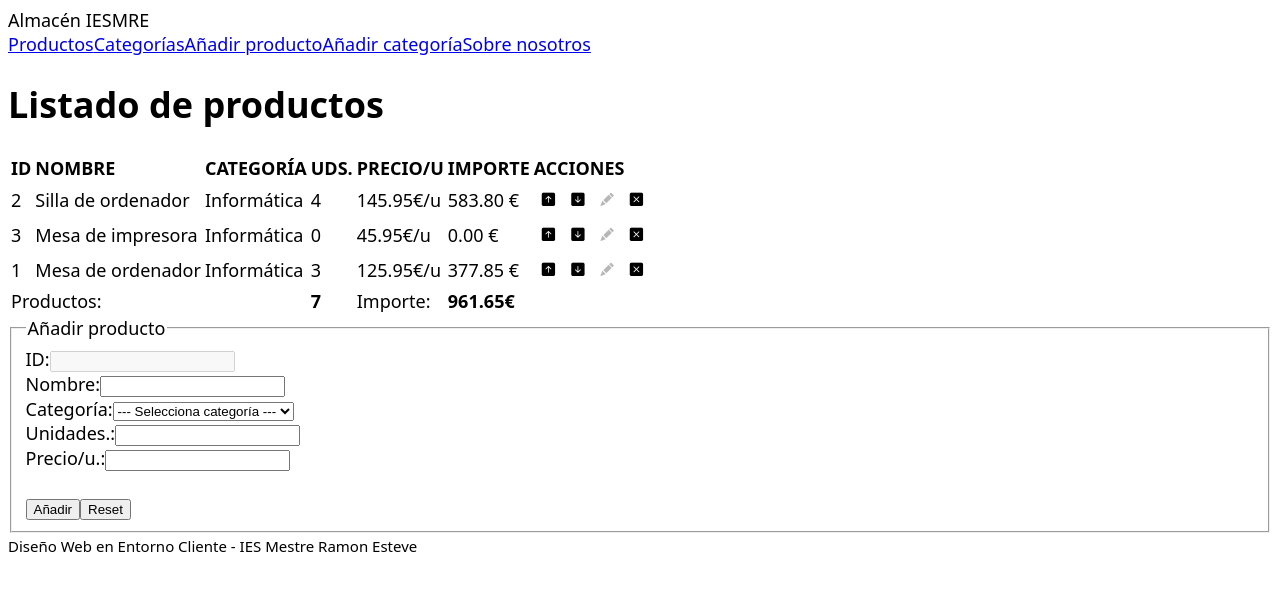
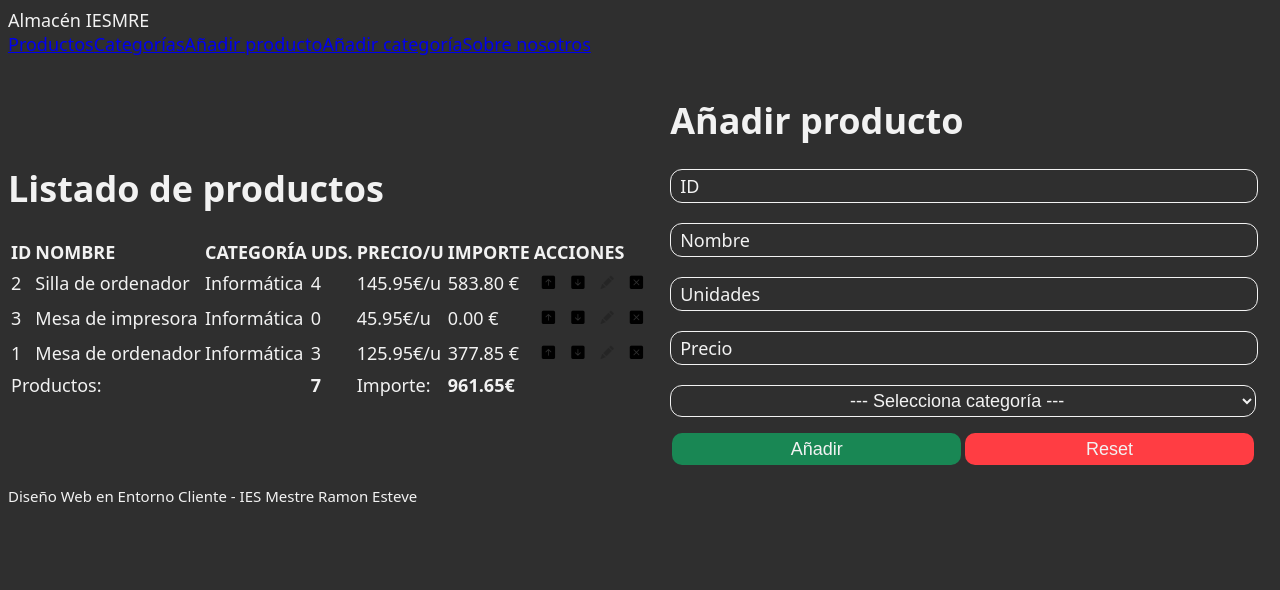
Before and after one commit to notDRKY/vue-final-project-dwc, a Vue app: page / in a window 1280 px wide. Shown: the top 590 px of the page. Built offline with nearby package versions, Linux system fonts and the light colour scheme.

Commit message:
form styles changed

```diff
--- a/src/App.vue
+++ b/src/App.vue
@@ -21,17 +21,132 @@ export default {
 </script>
 
 <template>
-  <div class="container">
-    <AppMenu></AppMenu>
+  <AppMenu></AppMenu>
+  <div id="container">
     <ProductsTable></ProductsTable>
     <ProductForm></ProductForm>
-    <footer><small>Diseño Web en Entorno Cliente - IES Mestre Ramon Esteve</small></footer>
   </div>
+  <footer><small>Diseño Web en Entorno Cliente - IES Mestre Ramon Esteve</small></footer>
 </template>
 
 <style>
-  body {
-    font-family: ui-sans-serif, system-ui, -apple-system, BlinkMacSystemFont, "Segoe UI", Roboto, "Helvetica Neue", Arial, "Noto Sans", sans-serif, "Apple Color Emoji", "Segoe UI Emoji", "Segoe UI Symbol", "Noto Color Emoji";
-    font-size: 18px;
-  }
+body {
+  color: #f2f2f2;
+  background-color: #2f2f2f;
+  font-family: ui-sans-serif, system-ui, -apple-system, BlinkMacSystemFont, "Segoe UI", Roboto, "Helvetica Neue", Arial, "Noto Sans", sans-serif, "Apple Color Emoji", "Segoe UI Emoji", "Segoe UI Symbol", "Noto Color Emoji";
+  font-size: 18px;
+}
+
+#container {
+  width: 100%;
+  height: 100%;
+  display: flex;
+  flex-wrap: wrap;
+  align-items: center;
+}
+
+table {
+  flex: 1;
+  width:100%;
+}
+
+form {
+  flex: 1;
+  width: 100%;
+  box-sizing: border-box;
+  align-items: center;
+}
+
+form .form_cont {
+  padding:1rem;
+}
+
+form .input-group {
+  position: relative;
+  margin: 20px 0;
+}
+
+form .input-group label {
+  position: absolute;
+  top: 50%;
+  left: 5px;
+  transform: translateY(-50%);
+  font-size: 18px;
+  color: #f2f2f2;
+  padding: 0 5px;
+  pointer-events: none;
+  transition: .5s;
+}
+
+form .input-group input {
+  margin: 0;
+  padding: 0;
+  font-size: 18px;
+  height: 2rem;
+  min-width: 100%;
+  color: #f2f2f2;
+  background-color: transparent;
+  border: 1.25px solid #f2f2f2;
+  border-radius: 12px;
+  outline: none;
+}
+
+form .input-group input:focus~label,
+form .input-group input:valid~label {
+  top: 0;
+  font-size: 14px;
+  background: #2f2f2f;
+}
+
+form select {
+  margin: 0;
+  padding: 0;
+  font-size: 18px;
+  height: 2rem;
+  min-width: 100%;
+  text-align: center;
+  color: #f2f2f2;
+  background-color: transparent;
+  border: 1.25px solid #f2f2f2;
+  border-radius: 12px;
+}
+
+form select option {
+  outline: none;
+  background-color: #2f2f2f;
+}
+
+form .buttons {
+  display: flex;
+  flex-wrap: wrap;
+}
+
+form button {
+  margin: 1rem 0.125rem 0.125rem 0.125rem;
+  color: #f2f2f2;
+  font-size: 18px;
+  min-height: 2rem;
+  border-radius: 10px;
+  border: 0.1rem transparent;
+  cursor: pointer;
+  background-color: #ff3d43;
+  flex: 1;
+}
+
+form button:hover {
+  background-color: #b22a2e;
+  transition: .5s;
+}
+
+form button[type=submit] {
+  color: #f2f2f2;
+  background-color: #198754;
+  flex: 1;
+}
+
+form button[type=submit]:hover {
+  background-color: #0f5434;
+  transition: .5s;
+}
+
 </style>
--- a/src/components/ProductForm.vue
+++ b/src/components/ProductForm.vue
@@ -1,47 +1,42 @@
 <template>
-	<div class="row">
-		<div class="col-sm-12 col-md-8 col-lg-8">
 	<form @submit.prevent="submitForm">
-				<fieldset>
-					<legend class="bg-dark text-white text-center">Añadir producto</legend>
+		<div class="form_cont">
+			<h1>Añadir producto</h1>
 			<!-- Aquí los inputs y botones del form -->
-					<div class="form-group">
-						<label for="newprod-id">ID:</label>
-						<input type="text" v-model="product.id" class="form-control" disabled>
-					</div>
-					<div class="form-group">
-						<label for="newprod-name">Nombre:</label>
-						<input type="text" v-model="product.name" class="form-control" required>
-						<span class="error"></span>
+
+			<div class="input-group">
+				<input type="text" v-model="product.id" disabled>
+				<label for="newprod-id">ID</label>
 			</div>
 
-					<div class="form-group">
-						<label for="newprod-cat">Categoría:</label>
-						<select v-model="product.category" class="form-control" required>
+			<div class="input-group">
+				<input type="text" v-model="product.name" required>
+				<label for="newprod-name">Nombre</label>
+			</div>
+
+			<div class="input-group">
+				<input type="number" v-model="product.units" required min="0" step="1">
+				<label for="newprod-units">Unidades</label>
+			</div>
+
+			<div class="input-group">
+				<input type="number" v-model="product.price" required min="0" step="0.01">
+				<label for="newprod-price">Precio</label>
+			</div>
+			<div>
+				<label for="newprod-cat"></label>
+				<select v-model="product.category" required>
 					<option value="">--- Selecciona categoría ---</option>
 					<option v-for="cat in categories" :key="cat.id" :value="cat.id" :title="cat.description">{{ cat.name }}
 					</option>
 				</select>
-						<span class="error"></span>
 			</div>
-
-					<div class="form-group">
-						<label for="newprod-units">Unidades.:</label>
-						<input type="number" v-model="product.units" class="form-control" min="0" step="1">
-						<span class="error"></span>
-					</div>
-					<div class="form-group">
-						<label for="newprod-price">Precio/u.:</label>
-						<input type="number" v-model="product.price" class="form-control" required min="0" step="0.01">
-						<span class="error"></span>
-					</div>
-					<br>
-					<button type="submit" class="btn btn-default btn-dark">Añadir</button>
-					<button type="reset" class="btn btn-danger">Reset</button>
-				</fieldset>
-			</form>
+			<div class="buttons">
+				<button type="submit">Añadir</button>
+				<button type="reset">Reset</button>
 			</div>
 		</div>
+	</form>
 </template>
 
 <script>
```
Lines whose indentation alone changed are shown as unchanged.
